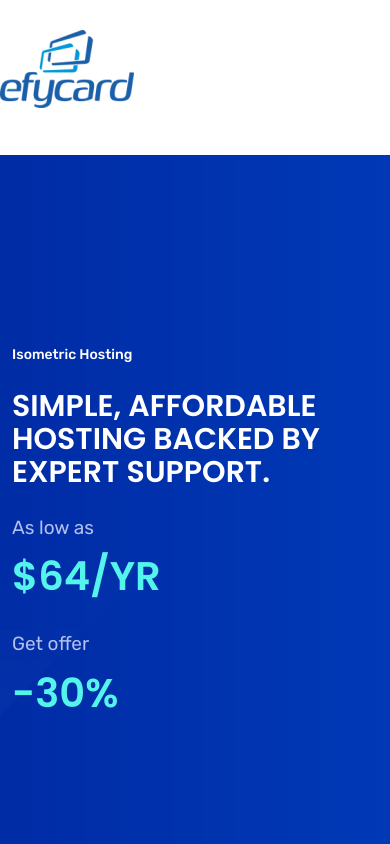
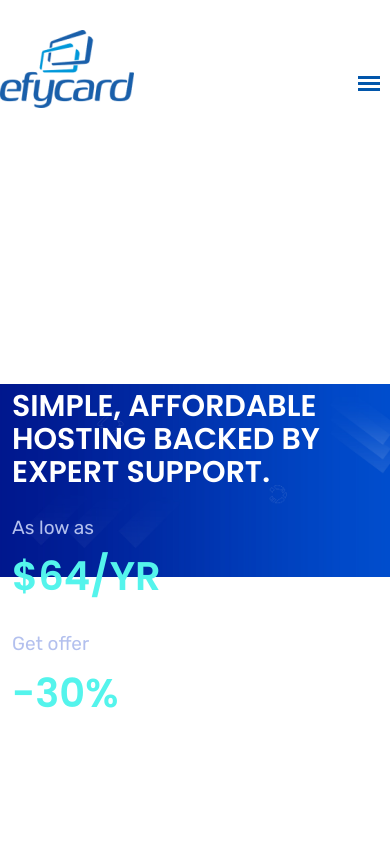
Before and after one commit to Eveneto/efycard, a Next.js app: page /home-2 in a window 390 px wide. Shown: the top 844 px of the page. Built offline with nearby package versions, Linux system fonts and the light colour scheme.

Commit message:
alterações gerais no responsivo

```diff
--- a/components/layout/headers/menu-data.tsx
+++ b/components/layout/headers/menu-data.tsx
@@ -3,7 +3,11 @@ interface MenuItem {
   title: string;
   link: string;
   has_dropdown: boolean;
-}
+  sub_menus?: {
+    link: string;
+    title: string;
+  }[];
+}[];
 
 const menu_data: MenuItem[] = [
   {
--- a/components/layout/headers/mobile-menus.tsx
+++ b/components/layout/headers/mobile-menus.tsx
@@ -49,11 +49,11 @@ const MobileMenus = () => {
                       display: navTitle === menu.title ? "block" : "none",
                     }}
                   >
-                    {/* {menu.sub_menus?.map((sub, i) => (
+                    {menu.sub_menus?.map((sub, i) => (
                       <li key={i}>
                         <Link href={sub.link}>{sub.title}</Link>
                       </li>
-                    ))} */}
+                    ))}
                   </ul>
                   <a
                     className={`mean-expand ${
--- a/components/layout/headers/nav-menu.tsx
+++ b/components/layout/headers/nav-menu.tsx
@@ -16,11 +16,11 @@ const NavMenu = () => {
             </Link>
             {item.has_dropdown &&
               <ul className="submenu">
-                {/* {item.sub_menus?.map((sub, i) => (
+                {item.sub_menus?.map((sub, i) => (
                   <li key={i}>
                     <Link href={sub.link}>{sub.title}</Link>
                   </li>
-                ))} */}
+                ))}
               </ul>
             }
           </li>
--- a/public/assets/css/main.css
+++ b/public/assets/css/main.css
@@ -654,8 +654,14 @@ input.main-search-input:-ms-input-placeholder {
 .slider-height {
 	min-height: 960px;
 	background-repeat: no-repeat;
-	background-position: top center;
-	background-size: cover
+	background-position: center;
+	background-size: cover ;
+}
+
+@media only screen and (max-width: 500px){
+	.slider-height{
+		background-size: 100% auto;
+	}
 }
 .hero-slider {
 	/* min-height: 950px; */
--- a/public/assets/css/meanmenu.css
+++ b/public/assets/css/meanmenu.css
@@ -14,7 +14,7 @@ a.meanmenu-reveal {
   z-index: 99;
 }
 .mean-container button.meanmenu-reveal {
-  border: 1px solid #fff;
+  border: 2px solid #0156AB;
   color: #fff;
   cursor: pointer;
   display: block;
@@ -33,7 +33,7 @@ a.meanmenu-reveal {
   background-color: transparent;
 }
 .mean-container button.meanmenu-reveal span {
-  background: #fff;
+  background: #0156AB;
   display: block;
   height: 3px;
   margin-top: 3px;
```
